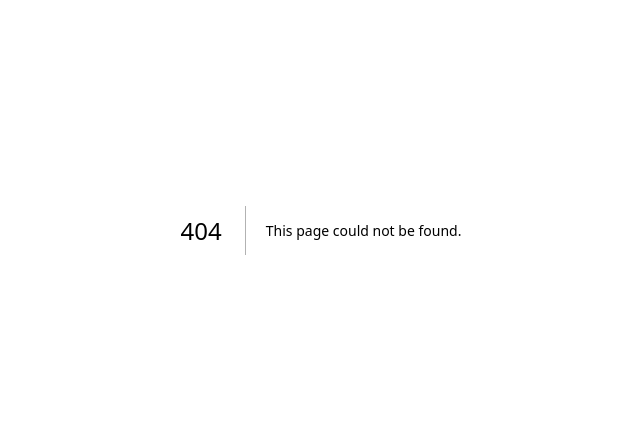
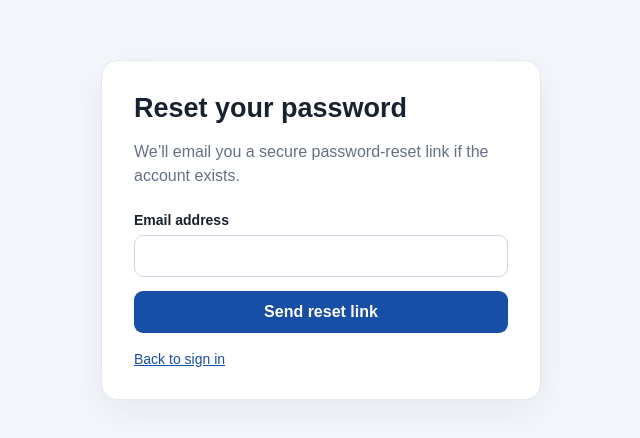
Before and after one commit to meetaliabbas/digital-Invoicing, a Next.js app in the folder github-patch/web-app/: page /forgot-password in a window 1280 px wide. Before the commit this address had no page. Shown: the part 170-608 px from the top of the page, without its empty margins (319-959 px from the left). Built offline with nearby package versions, Linux system fonts and the light colour scheme.

Commit message:
Add files via upload

```diff
--- /dev/null
+++ b/github-patch/web-app/src/app/forgot-password/page.tsx
@@ -0,0 +1,11 @@
+import Link from "next/link";
+import { AuthForm } from "@/components/auth-form";
+
+export default function ForgotPasswordPage() {
+  return <main className="shell"><section className="panel">
+    <h1>Reset your password</h1>
+    <p className="muted">We’ll email you a secure password-reset link if the account exists.</p>
+    <AuthForm mode="reset" nextPath="/auth/callback?next=/update-password" />
+    <div className="links"><Link href="/login">Back to sign in</Link></div>
+  </section></main>;
+}
```
